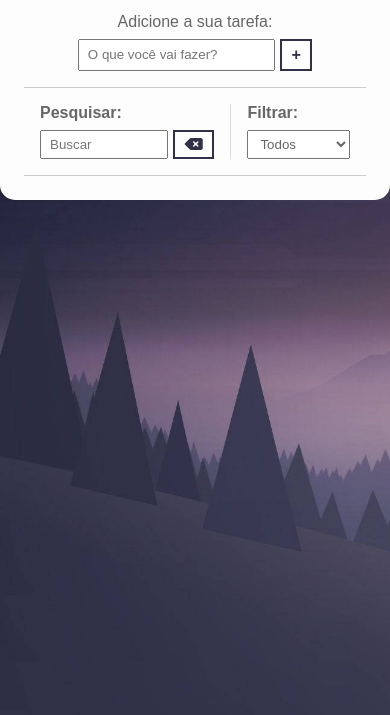
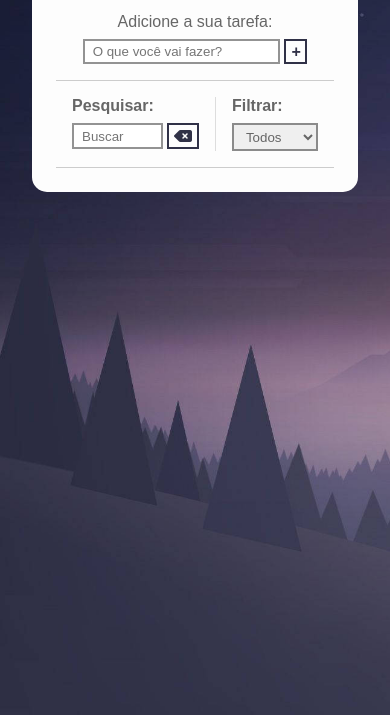
Before and after one commit to goncalvescrs/todo-list, a plain HTML site: page index.html in a window 390 px wide. Shown: the part 129-844 px from the top of the page. Drawn offline with Linux system fonts and the light colour scheme.

Commit message:
refactor: cantos da tela versão  mobile

```diff
--- a/index.html
+++ b/index.html
@@ -1,16 +1,23 @@
 <!DOCTYPE html>
 <html lang="en">
   <head>
-    <meta charset="UTF-8">
-    <meta http-equiv="X-UA-Compatible" content="IE=edge">
-    <meta name="viewport" content="width=device-width, initial-scale=1.0">
+    <meta charset="UTF-8" />
+    <meta http-equiv="X-UA-Compatible" content="IE=edge" />
+    <meta name="viewport" content="width=device-width, initial-scale=1.0" />
     <title>To-Do List</title>
-    <link rel="stylesheet" href="./style/style.css">
+    <link rel="stylesheet" href="./style/style.css" />
     <script src="./script/script.js" defer></script>
     <!-- Font Awesome -->
-    <link rel="stylesheet" href="https://cdnjs.cloudflare.com/ajax/libs/font-awesome/6.4.0/css/all.min.css" integrity="sha512-iecdLmaskl7CVkqkXNQ/ZH/XLlvWZOJyj7Yy7tcenmpD1ypASozpmT/E0iPtmFIB46ZmdtAc9eNBvH0H/ZpiBw==" crossorigin="anonymous" referrerpolicy="no-referrer" />
+    <link
+      rel="stylesheet"
+      href="https://cdnjs.cloudflare.com/ajax/libs/font-awesome/6.4.0/css/all.min.css"
+      integrity="sha512-iecdLmaskl7CVkqkXNQ/ZH/XLlvWZOJyj7Yy7tcenmpD1ypASozpmT/E0iPtmFIB46ZmdtAc9eNBvH0H/ZpiBw=="
+      crossorigin="anonymous"
+      referrerpolicy="no-referrer"
+    />
   </head>
   <body>
+    <div class="container">
       <div class="todo-container">
         <header>
           <h1>To-Do List</h1>
@@ -18,7 +25,11 @@
         <form id="todo-form">
           <p>Adicione a sua tarefa:</p>
           <div class="form-control">
-                <input type="text" id="todo-input" placeholder="O que você vai fazer?">
+            <input
+              type="text"
+              id="todo-input"
+              placeholder="O que você vai fazer?"
+            />
             <button type="submit">
               <i class="fa-thin fa-plus"></i>
             </button>
@@ -40,7 +51,7 @@
           <div id="search">
             <h4>Pesquisar:</h4>
             <form>
-                    <input type="text" id="search-input" placeholder="Buscar">
+              <input type="text" id="search-input" placeholder="Buscar" />
               <button id="erase-button">
                 <i class="fa-solid fa-delete-left"></i>
               </button>
@@ -73,5 +84,6 @@
             </div>  -->
         </div>
       </div>
+    </div>
   </body>
 </html>
--- a/style/style.css
+++ b/style/style.css
@@ -42,12 +42,20 @@ button i {
   pointer-events: none;
 }
 
-input, select {
-    padding: 0.25rem 0.5rem;
+input,
+select {
+  padding: 0.2rem 0.5rem;
+  border: 2px solid #37373789;
 }
 
 .hide {
   display: none;
+}
+
+.container {
+  display: flex;
+  justify-content: center;
+  align-items: center;
 }
 
 /* Todo Header*/
@@ -66,13 +74,15 @@ input, select {
 }
 
 /* To-do form*/
-#todo-form, #edit-form {
+#todo-form,
+#edit-form {
   padding: 1rem;
   border-bottom: 1px solid #ccc;
 }
 
-#todo-form p, #edit-form p {
-    margin-bottom: .5rem;
+#todo-form p,
+#edit-form p {
+  margin-bottom: 0.5rem;
   text-align: center;
 }
 
@@ -150,7 +160,7 @@ input, select {
 }
 
 .done {
-    background-color: #4E476D;
+  background-color: #4e476d;
 }
 
 .done h3 {
@@ -158,3 +168,17 @@ input, select {
   text-decoration: line-through;
   font-style: italic;
 }
+
+@media (max-width: 578px) {
+  .todo-container {
+    margin-inline: 2rem;
+  }
+
+  button {
+    padding: 0.1rem 0.3rem;
+  }
+
+  .todo h3 {
+    font-size: 1.2rem;
+  }
+}
```
Lines whose indentation alone changed are shown as unchanged.
